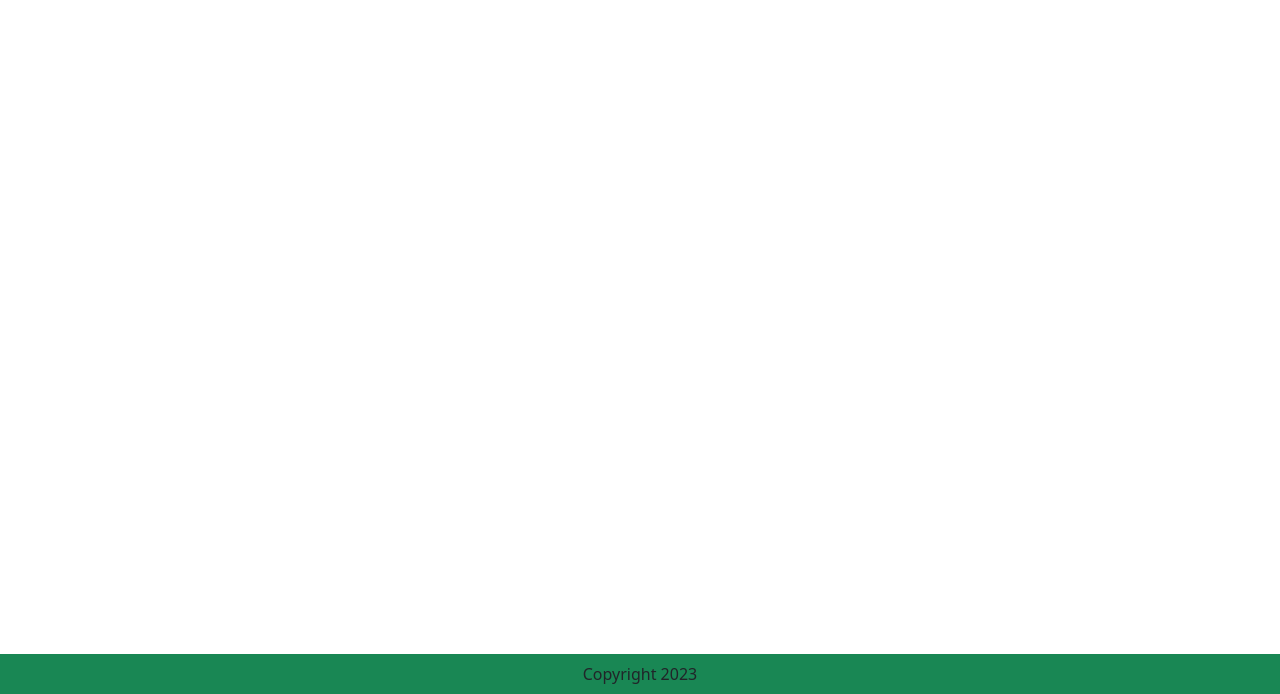
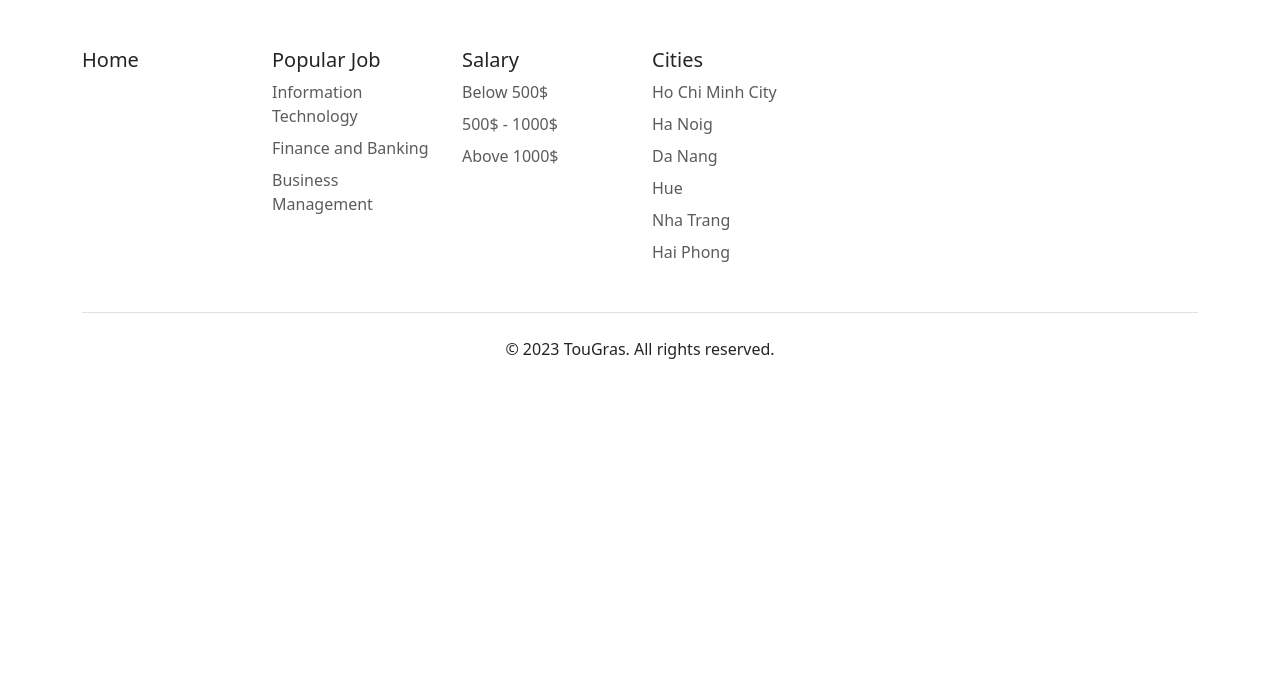
Before and after one commit to 21127221-voduyanh/intro2se-21clc08-group6, a Django app: page / in a window 1280 px wide. Shown: the part 106-800 px from the top of the page. Run offline with Django 4.2, Linux system fonts and the light colour scheme.

Commit message:
Update footer

```diff
--- a/app/templates/app/base.html
+++ b/app/templates/app/base.html
@@ -173,9 +173,50 @@
           {% block main-content%}{% endblock main-content%}
 
           <!--Footer-->
-          <footer class ="container--fluid bg-success text-center fixed-bottom p-2 mt-5">
-            Copyright 2023
-          </footer>
+          <div class="container">
+            <footer class="py-5">
+              <div class="row">
+                <div class="col-6 col-md-2 mb-3">
+                  <h5>Home</h5>
+                </div>
+
+                <div class="col-6 col-md-2 mb-3">
+                  <h5>Popular Job</h5>
+                  <ul class="nav flex-column">
+                    <li class="nav-item mb-2"><a href="#" class="nav-link p-0 text-body-secondary">Information Technology</a></li>
+                    <li class="nav-item mb-2"><a href="#" class="nav-link p-0 text-body-secondary">Finance and Banking</a></li>
+                    <li class="nav-item mb-2"><a href="#" class="nav-link p-0 text-body-secondary">Business Management</a></li>
+                  </ul>
+                </div>
+
+                <div class="col-6 col-md-2 mb-3">
+                  <h5>Salary</h5>
+                  <ul class="nav flex-column">
+                    <li class="nav-item mb-2"><a href="#" class="nav-link p-0 text-body-secondary">Below 500$</a></li>
+                    <li class="nav-item mb-2"><a href="#" class="nav-link p-0 text-body-secondary">500$ - 1000$</a></li>
+                    <li class="nav-item mb-2"><a href="#" class="nav-link p-0 text-body-secondary">Above 1000$</a></li>
+                  </ul>
+                </div>
+
+                <div class="col-6 col-md-2 mb-3">
+                  <h5>Cities</h5>
+                  <ul class="nav flex-column">
+                    <li class="nav-item mb-2"><a href="#" class="nav-link p-0 text-body-secondary">Ho Chi Minh City</a></li>
+                    <li class="nav-item mb-2"><a href="#" class="nav-link p-0 text-body-secondary">Ha Noig</a></li>
+                    <li class="nav-item mb-2"><a href="#" class="nav-link p-0 text-body-secondary">Da Nang</a></li>
+                    <li class="nav-item mb-2"><a href="#" class="nav-link p-0 text-body-secondary">Hue</a></li>
+                    <li class="nav-item mb-2"><a href="#" class="nav-link p-0 text-body-secondary">Nha Trang</a></li>
+                    <li class="nav-item mb-2"><a href="#" class="nav-link p-0 text-body-secondary">Hai Phong</a></li>
+                  </ul>
+                </div>
+
+              </div>
+
+              <div class="text-center flex-column flex-sm-row justify-content-between py-4 my-4 border-top">
+                <p>© 2023 TouGras. All rights reserved.</p>
+              </div>
+            </footer>
+          </div>
 
     </body>
 </html>
```
